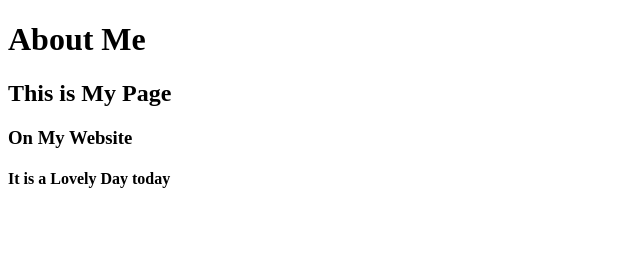
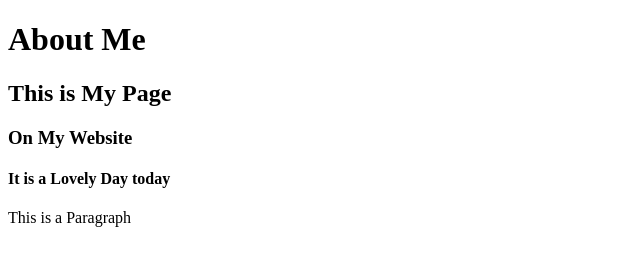
Before and after one commit to anjirab/myfirstwebsite, a plain HTML site: page index.html in a window 1280 px wide. Shown: the whole page, without its empty margins (0-640 px from the left). Drawn offline with Linux system fonts and the light colour scheme.

Commit message:
Update index.html

```diff
--- a/index.html
+++ b/index.html
@@ -4,4 +4,7 @@
     <h2> This is My Page </h2>
     <h3> On My Website </h3>
     <h4> It is a Lovely Day today </h4>
+    <body>
+        <p> This is a Paragraph </p>
+    </body>
 </html>
```
